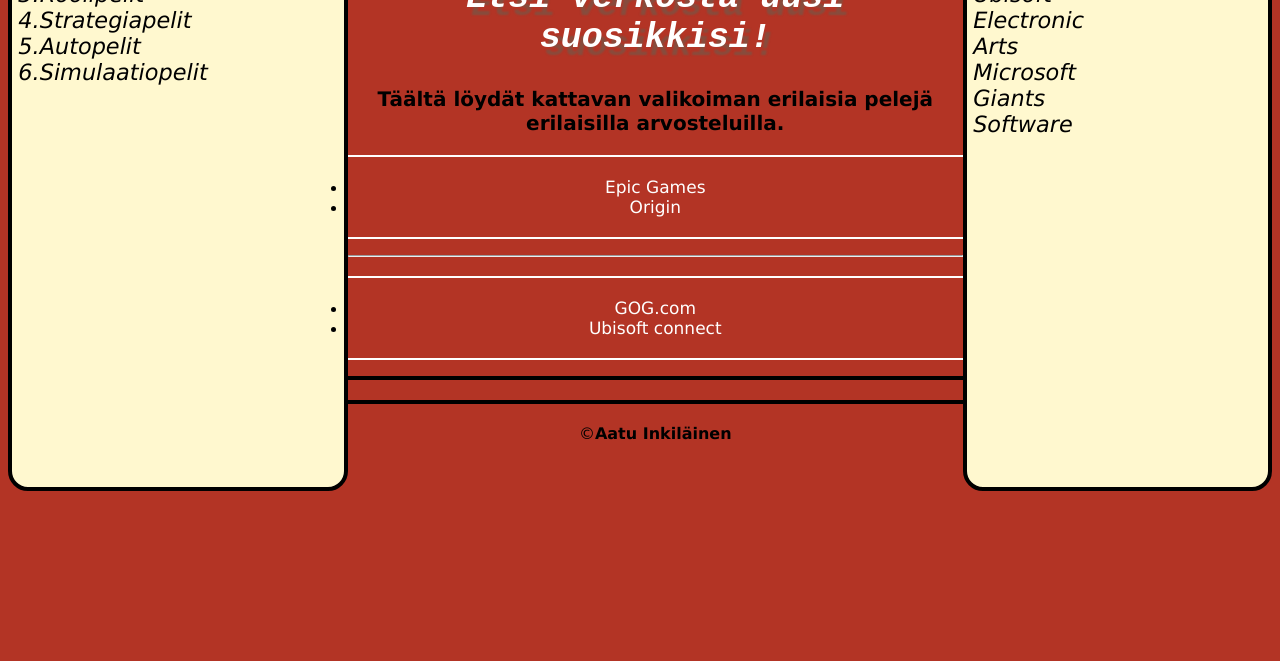
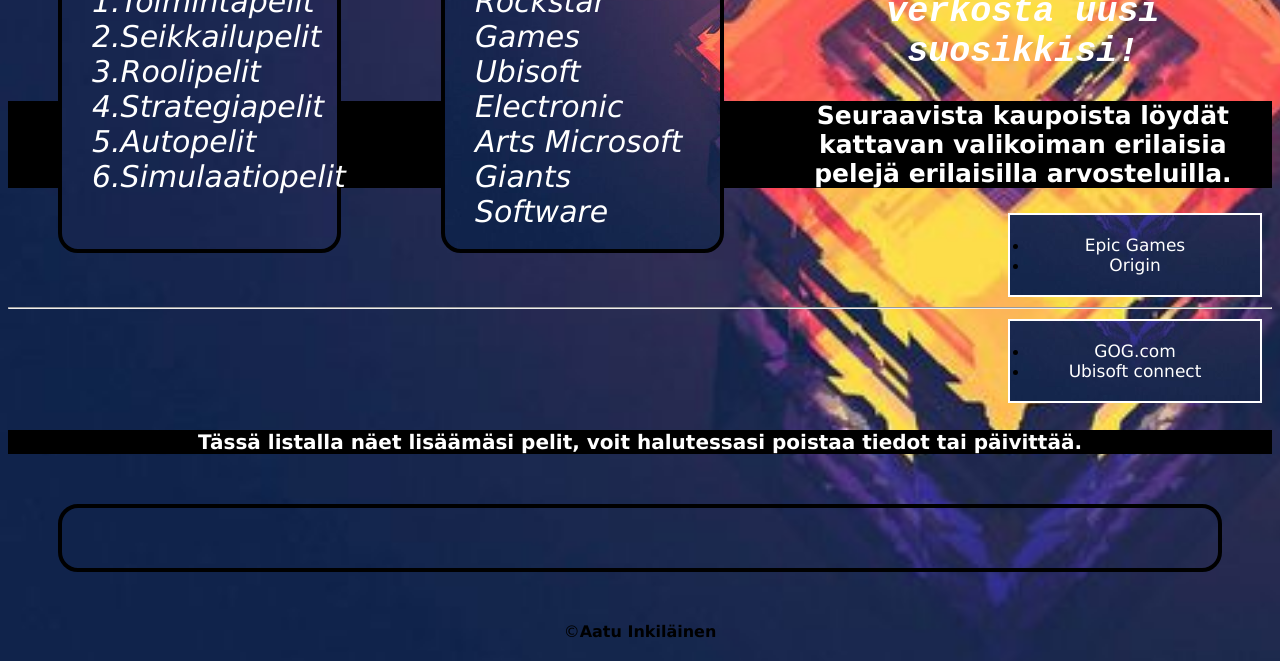
Before and after one commit to AATUpro/Back-end-harkka, a website: page public/index.html in a window 1280 px wide. Shown: the part 371-1032 px from the top of the page. Before the commit the page ends 862 px from the top, so only its background shows below. Drawn offline with Linux system fonts and the light colour scheme; no server answers.

Commit message:
GIT COMMIT

```diff
--- a/public/index.html
+++ b/public/index.html
@@ -1,11 +1,12 @@
 <!DOCTYPE html>
-  <html lang="fi">
-    <head>
-      <title>Pelikirjasto</title>
-      <meta charset="utf-8" />
-      <meta name="viewport" content="width=device-width, initial-scale=1.0">
-      <link rel="stylesheet" href="styles.css" media="screen">
-    </head>
+<html lang="fi">
+  <head>
+    <meta charset="UTF-8">
+    <meta http-equiv="X-UA-Compatible" content="IE=edge">
+    <meta name="viewport" content="width=device-width, initial-scale=1.0">
+    <title>Pelikirjasto</title>
+    <link rel="stylesheet" href="styles.css">
+  </head>
     <body>
         <header>
           <h1>
@@ -28,28 +29,28 @@
         <main>
           <div class="seloste">
             <p class= "yellow">
-            PELIGENRET<br />
-            1.Toimintapelit<br />
-            2.Seikkailupelit<br />
-            3.Roolipelit<br />
-            4.Strategiapelit<br />
+            <strong>PELIGENRET</strong>
+            1.Toimintapelit
+            2.Seikkailupelit
+            3.Roolipelit
+            4.Strategiapelit
             5.Autopelit
             6.Simulaatiopelit</p>
           </div>
           <div class="tietoa">
             <p class= "black">
-            PELIVALMISTAJAT<br />
-            Rockstar Games<br />
-            Ubisoft<br />
-            Electronic Arts<br />
-            Microsoft
+            <strong>PELIVALMISTAJIA</strong>
+            Rockstar Games
+            Ubisoft</br>
+            Electronic Arts
+            Microsoft</br>
             Giants Software</p>
           </div>
           <h2>
-            Onko sinulla uusi peli, minkä tahtoisit asettaa toivelistalle? <br /> Etsi verkosta uusi suosikkisi!
+            Onko sinulla uusi peli, minkä tahtoisit asettaa toivelistalle? Etsi verkosta uusi suosikkisi!
           </h2>
           <h3>
-            Täältä löydät kattavan valikoiman erilaisia pelejä erilaisilla arvosteluilla.
+            Seuraavista kaupoista löydät kattavan valikoiman erilaisia pelejä erilaisilla arvosteluilla.
           </h3>
           <ul class="bordered">
             <li>
@@ -68,8 +69,11 @@
               <a href="https://ubisoftconnect.com/fi-FI/" target="_blank">Ubisoft connect</a>
             </li>
           </ul>
-          <div id="demo"></div>
+          <h4>
+            Tässä listalla näet lisäämäsi pelit, voit halutessasi poistaa tiedot tai päivittää.
+          </h4>
         </main>
+        <div id="demo"></div>
         <footer>&copy;<strong>Aatu Inkiläinen</strong></footer>
         <script src="front.js" async defer></script>
       </body>
--- a/public/styles.css
+++ b/public/styles.css
@@ -1,11 +1,23 @@
+form {
+    margin: 50px;
+    text-align: center;
+    font-size: 20px;
+    color:rgba(255, 255, 255, 0.657);
+    font-family: "Courier New", Courier, monospace;
+    background-image: url("logot.png");
+}
 td {
     border: 1px solid rgb(255, 255, 255);
     padding: 5px;
+    background-image: url("red.png");
+    background-size: 500px;
 }
 body {
     background: rgb(179, 52, 37);
     font-family: "Lucida Sans", "Lucida Sans Regular", "Lucida Grande",
         "Lucida Sans Unicode", Geneva, Verdana, sans-serif;
+    background-image: url("tausta.png");
+    background-size: 2000px;
 }
 head {
     font-size: 100px;
@@ -16,7 +28,7 @@
         Ubuntu, Cantarell, "Open Sans", "Helvetica Neue", sans-serif;
     margin: 20px;
     margin-bottom: 50px;
-    font-size: 70px;
+    font-size: 90px;
     text-align: center;
     text-shadow: 5px 8px 2px #000000;
     -webkit-transition: all 2s linear;
@@ -31,21 +43,28 @@
     font-style: italic;
     text-align: center;
     font-size: 35px;
-    margin-top: 50px;
-    text-shadow: 5px 8px 2px #53685b77;
 }
 h3 {
     text-align: center;
-    color: black;
-    font-size: 20px;
+    color: rgb(255, 255, 255);
+    font-size: 25px;
+    background-color: #000000;
+
 }
 h4 {
     text-align: center;
-    color: black;
+    color: rgb(255, 255, 255);
     font-size: 20px;
+    background-color: #000000;
 }
 h5 {
+    font-family: -apple-system, BlinkMacSystemFont, "Segoe UI", Roboto, Oxygen,
+        Ubuntu, Cantarell, "Open Sans", "Helvetica Neue", sans-serif;
+    font-size: 40px;
+    color: #ffffff;
     float: left;
+    padding-left: 50px;
+    text-shadow: 5px 8px 2px #000000;
 }
 h6 {
     text-align: center;
@@ -53,23 +72,21 @@
     font-size: 20px;
     padding-top: 200px;
 }
-.mail {
-    text-align: center;
-}
 ul.bordered {
     border: 2px solid rgb(255, 255, 255);
-    border-radius: 10px 10px 20px 20px;
     padding: 20px;
     text-align: center;
-    background-size: auto;
+    background-image: url("tausta.png");
     background-position: bottom;
-    margin-top: 1.5%;
+    margin: 10px;
+    margin-left: 1000px;
+    font-size: 20px;
 }
 li.bordered {
     border: 5px solid rgba(0, 0, 0, 0.842);
     border-radius: 20px 20px 20px;
     border-style: double;
-    font-size: 20px;
+    font-size: 30px;
     font-family: Verdana, Geneva, Tahoma, sans-serif;
     margin: 10px;
     background-color: rgba(255, 255, 255, 0.603);
@@ -86,22 +103,20 @@
 div {
     border: 4px solid rgb(0, 0, 0);
     border-radius: 20px 20px 20px;
-    padding: 10px;
-    color:rgb(233, 201, 17)
+    padding: 30px;
+    color:rgb(226, 233, 17);
+    margin: 50px;
+    font-size: 20px;
 }
 p.yellow {
-    color: rgb(0, 0, 0);
+    color: rgb(255, 255, 255);
     font-style: oblique;
-    font-size: 140%;
-    max-width: 40%;
-    height: auto;
+    font-size: 30px;
 }
 p.black {
-    color: rgb(0, 0, 0);
+    color: rgb(255, 255, 255);
     font-style: oblique;
-    font-size: 140%;
-    max-width: 40%;
-    height: auto;
+    font-size: 30px;
 }
 p {
     color: rgb(255, 255, 255);
@@ -110,19 +125,19 @@
 }
 .seloste {
     float: left;
-    background-color: rgb(255, 248, 207);
-    padding: 0.5%;
-    height: 600px;
+    height: 300px;
     margin-top: 1%;
-    max-width: 40%;
+    max-width: 17%;
+    background-image: url("tausta.png");
+    background-size: 2000px;
 }
 .tietoa {
-    float: right;
-    background-color: rgb(255, 248, 207);
-    padding: 0.5%;
-    height: 600px;
+    float: left;
+    height: 300px;
     margin-top: 1%;
-    max-width: 40%;
+    max-width: 17%;
+    background-image: url("tausta.png");
+    background-size: -1500px;
 }
 .center {
     text-align: center;
@@ -158,12 +173,6 @@
     float: left;
     margin-top: auto;
 }
-fieldset {
-    text-align: center;
-}
-form {
-    text-align: center;
-}
 @media screen and (max-width: 500px) {
     body {
         background-color: rgb(255, 255, 255);
```
Also changed, not shown: public/newGame.html (+11 -0 lines), public/updateGame.html (+3 -0 lines), peli.png (added), public/logot.png (added), public/red.png (added), public/tausta.png (added).
